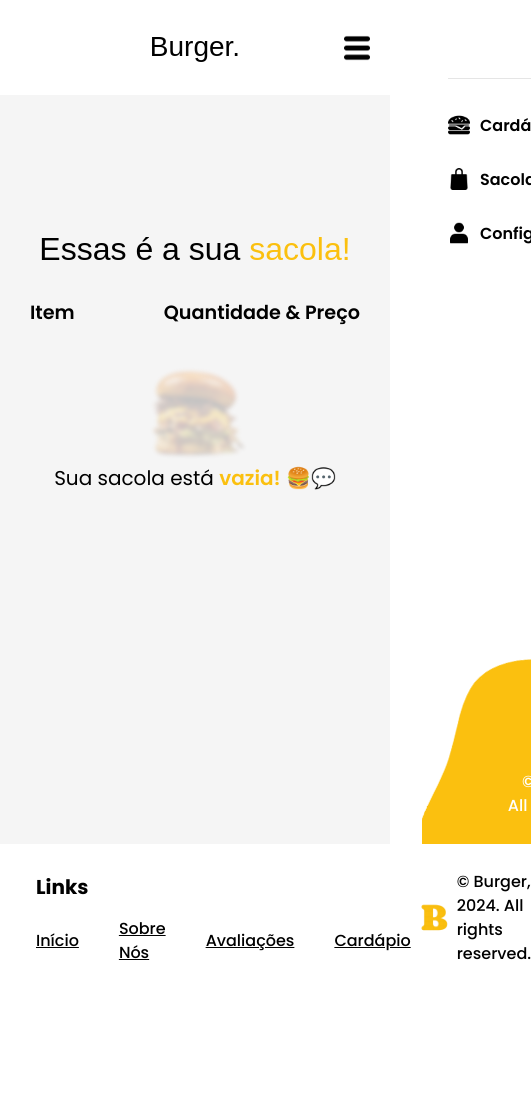
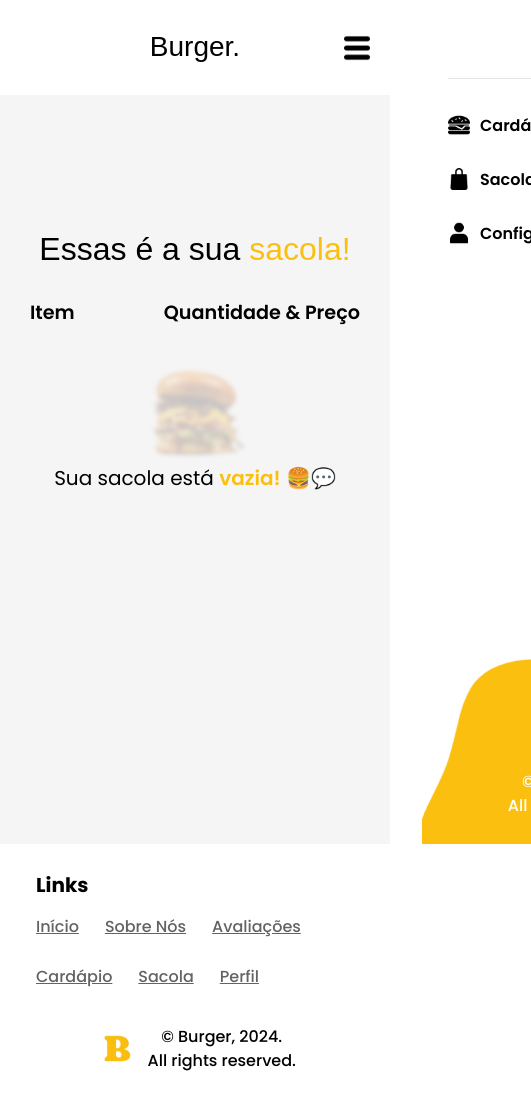
Before and after one commit to Joa0Gustav0/online-menu-app, a Next.js app: page /sacola in a window 390 px wide. Shown: the whole page, 531 px wide, since content can reach past the window. Before the commit the page ends 992 px from the top, so only its background shows below. Built offline with nearby package versions, Linux system fonts and the light colour scheme; a web font is replaced by a local one.

Commit message:
added responsive style to footer

```diff
--- a/app/ui/Footer/Footer.tsx
+++ b/app/ui/Footer/Footer.tsx
@@ -11,18 +11,21 @@ function Footer() {
     <footer className={`w-full py-[26px] px-[36px] text-black bg-[#f5f5f5] z-[100] ${clsx({
       "bg-white": usePathname() !== "/"
     })}`}>
-      <div className="flex items-center justify-between w-full max-w-[1115px] m-auto">
+      <div className="flex flex-col ssm:flex-row items-center ssm:items-start smlg:items-center gap-[36px] justify-between w-full max-w-[1115px] m-auto overflow-visible">
         <FooterLinks links={
           [
             {text: "Início", href: "/"},
             {text: "Sobre Nós", href: "/#sobre"},
             {text: "Avaliações", href: "/#avaliacoes"},
             {text: "Cardápio", href: "/cardapio"},
+            {text: "Sacola", href: "/sacola"},
+            {text: "Perfil", href: "/configuracoes-do-perfil"},
           ]
         } />
-        <span className="flex items-center font-medium">
+        <span className="flex flex-col xsm:flex-row items-center font-medium min-w-fit gap-[7.5px]">
           <Image src={logo} alt="Imagem referente a logo do website" className="w-[46px]" />
-          <p>© Burger, {new Date().getFullYear()}. All rights reserved.</p>
+          <p className="hidden md:block">© Burger, {new Date().getFullYear()}. All rights reserved.</p>
+          <p className="md:hidden text-center">© Burger, {new Date().getFullYear()}. <br />All rights reserved.</p>
         </span>
       </div>
     </footer>
--- a/app/ui/Footer/FooterLinks.tsx
+++ b/app/ui/Footer/FooterLinks.tsx
@@ -8,9 +8,9 @@ function FooterLinks({
   return (
     <span>
       <h1 className="text-[20px] font-bold mb-[15px]">Links</h1>
-      <ul className="flex items-center gap-[40px]">
+      <ul className="flex items-center flex-wrap gap-[26px]">
         {links.map((link, i) => (
-          <li key={"footer-link-" + i} className="hover:text-default active:opacity-[.5]">
+          <li key={"footer-link-" + i} className="text-[#636363] hover:text-default active:opacity-[.5]">
             <Link href={link.href} className="font-medium underline">
               {link.text}
             </Link>
--- a/app/ui/header/Header.tsx
+++ b/app/ui/header/Header.tsx
@@ -34,8 +34,8 @@ function Header() {
           "shadow-md": scrolled,
         })} transition-all duration-[.25s]`}
       >
-        <div className="flex flex-row justify-center ssm:justify-between w-full max-w-[1115px] overflow-x-hidden m-auto">
-          <Link href={"/"} className="group relative overflow-hidden">
+        <div className="flex flex-row justify-center ssm:justify-between w-full max-w-[1115px] overflow-visible m-auto">
+          <Link href={"/"} className="group relative overflow-visible">
             <h1
               className={`w-fit text-[28px] group-hover:scale-[0%] transition-all duration-[.25s]`}
             >
--- a/tailwind.config.ts
+++ b/tailwind.config.ts
@@ -12,6 +12,7 @@ const config: Config = {
         xsm: "275px",
         smlst: "400px",
         ssm: "500px",
+        md: "750px",
         smlg: "850px",
         slg: "1025px",
         lgst: "1115px",
```
